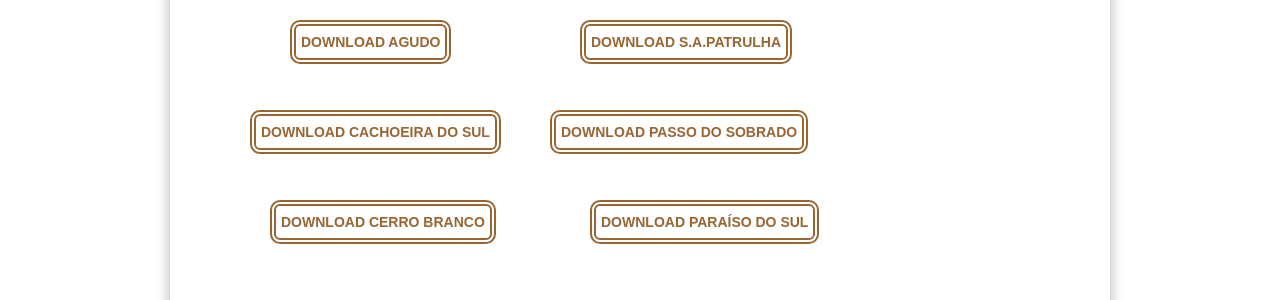
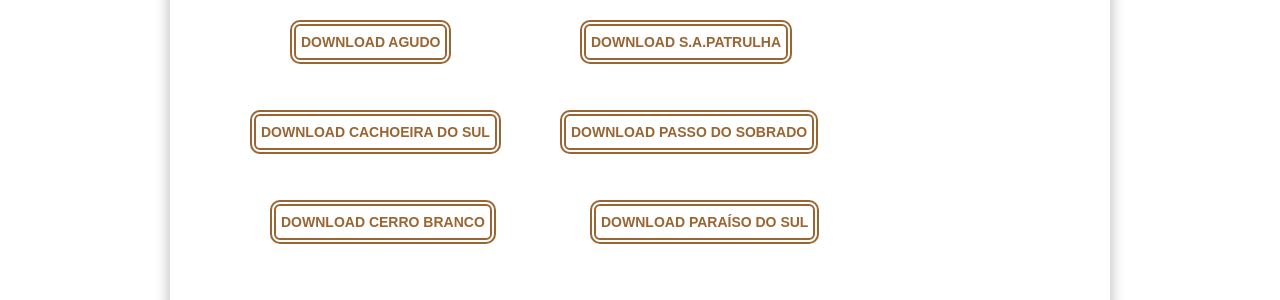
Before and after one commit to claudiovargas1955/claudiovargas1955.github.io, a Jekyll site: the page built from _pages/downloads.html, in a window 1280 px wide. Shown: the part 722-1022 px from the top of the page. Built offline with Jekyll 4.4.1, drawn with Linux system fonts in a browser that asks for light colours; some web fonts are replaced.

Commit message:
Update downloads.html

```diff
--- a/_pages/downloads.html
+++ b/_pages/downloads.html
@@ -90,7 +90,7 @@ h1{text-shadow: 3px 3px 4px #888;
                        padding-right:5px;
                        color:#996633;
 	               font-weight:bold;
-	               margin-left:360px;
+	               margin-left:370px;
             }
 
 
```
